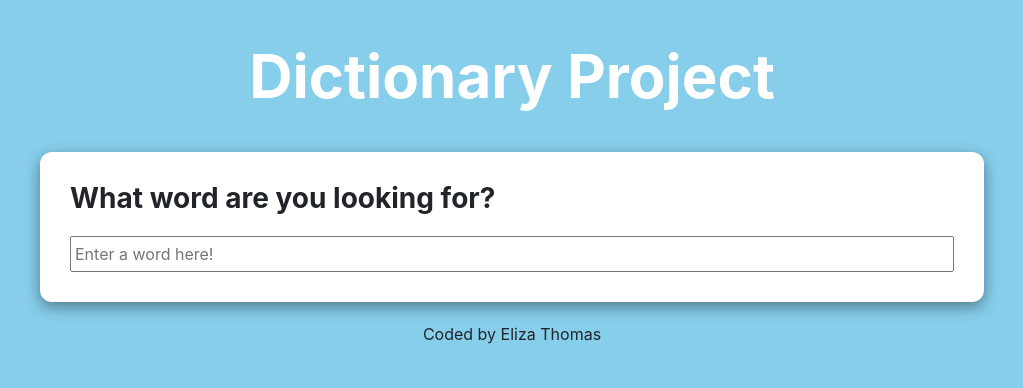
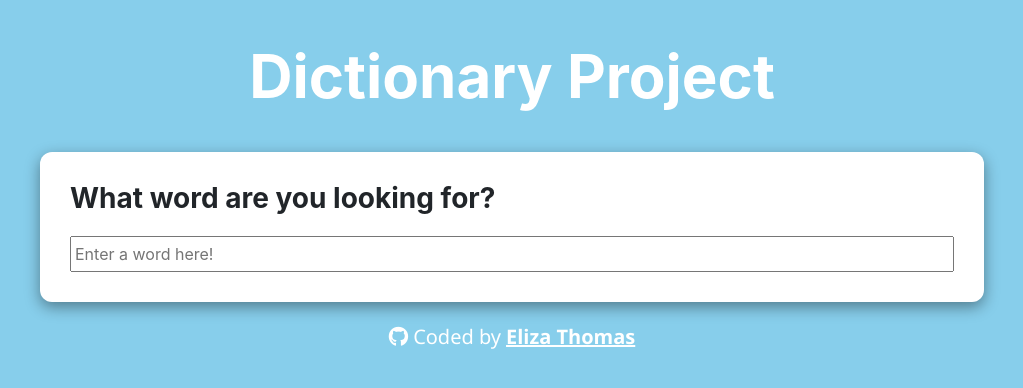
Before and after one commit to elizamthomas1994/dictionary-react-project, a React (Create React App) app: page / in a window 1280 px wide. Shown: the top 388 px of the page, without its empty margins (128-1151 px from the left). Built offline with nearby package versions, Linux system fonts and the light colour scheme; no server answers.

Commit message:
Added GitHub and LinkedIn links to this project
At the bottom of the site users can now find direct links to both the GitHub repository of this project, and also a link direct to my LinkedIn profile.

```diff
--- a/public/index.html
+++ b/public/index.html
@@ -9,6 +9,8 @@
       name="description"
       content="Web site created using create-react-app"
     />
+    <link rel="stylesheet" href="https://use.fontawesome.com/releases/v5.15.3/css/all.css"
+      integrity="sha384-SZXxX4whJ79/gErwcOYf+zWLeJdY/qpuqC4cAa9rOGUstPomtqpuNWT9wdPEn2fk" crossorigin="anonymous">
     <link href="https://cdn.jsdelivr.net/npm/bootstrap@5.0.0-beta3/dist/css/bootstrap.min.css" rel="stylesheet"
       integrity="sha384-eOJMYsd53ii+scO/bJGFsiCZc+5NDVN2yr8+0RDqr0Ql0h+rP48ckxlpbzKgwra6" crossorigin="anonymous">
     <link rel="apple-touch-icon" href="%PUBLIC_URL%/logo192.png" />
--- a/src/App.css
+++ b/src/App.css
@@ -16,6 +16,30 @@ body {
 }
 
 footer {
+  color: white;
   text-align: center;
   margin: 20px 0;
 }
+
+.coder {
+  font-family: "Segoe UI", Tahoma, Geneva, Verdana, sans-serif;
+  font-size: 20px;
+}
+
+.github,
+.linkedin {
+  color: white;
+}
+
+.github {
+  margin-right: 5px;
+}
+
+.linkedin {
+  font-weight: bold;
+  margin-left: 5px;
+}
+
+.coder a:hover {
+  color: purple;
+}
--- a/src/App.js
+++ b/src/App.js
@@ -12,7 +12,15 @@ function App() {
           <Dictionary defaultKeyword="hello" />
         </main>
         <footer>
-          Coded by Eliza Thomas
+          <div className="coder">
+            <a href="https://github.com/elizamthomas1994/dictionary-react-project" target="_blank" rel="noreferrer" className="github">
+              <i class="fab fa-github"></i>
+            </a>
+            Coded by
+            <a href="https://www.linkedin.com/in/eliza-thomas-aa0419198/" target="_blank" rel="noreferrer" className="linkedin">
+               Eliza Thomas
+            </a>
+          </div>
         </footer>
       </div>
     </div>
```
